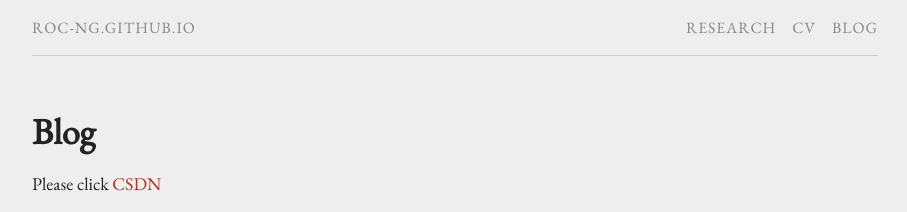
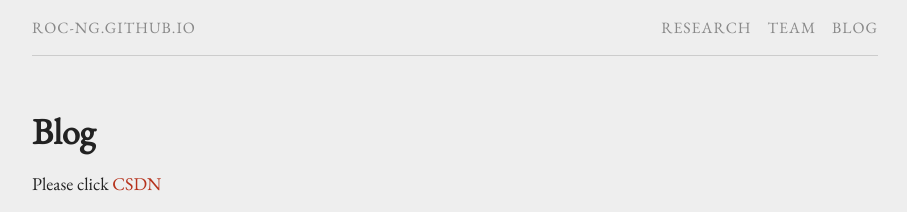
Before and after one commit to Roc-Ng/Roc-Ng.github.io, a Jekyll site: the page built from blog.md, in a window 1280 px wide. Shown: the top 212 px of the page, without its empty margins (185-1092 px from the left). Built offline with Jekyll 4.4.1, drawn with Linux system fonts in a browser that asks for light colours.

Commit message:
Update menu.yml

```diff
--- a/_data/menu.yml
+++ b/_data/menu.yml
@@ -1,8 +1,8 @@
 - title: "Research"
   href: "/research/"
 
-- title: "CV"
-  href: "/cv/"
+- title: "Team"
+  href: "/team/"
 
 - title: "Blog"
   href: "/blog/"
```
